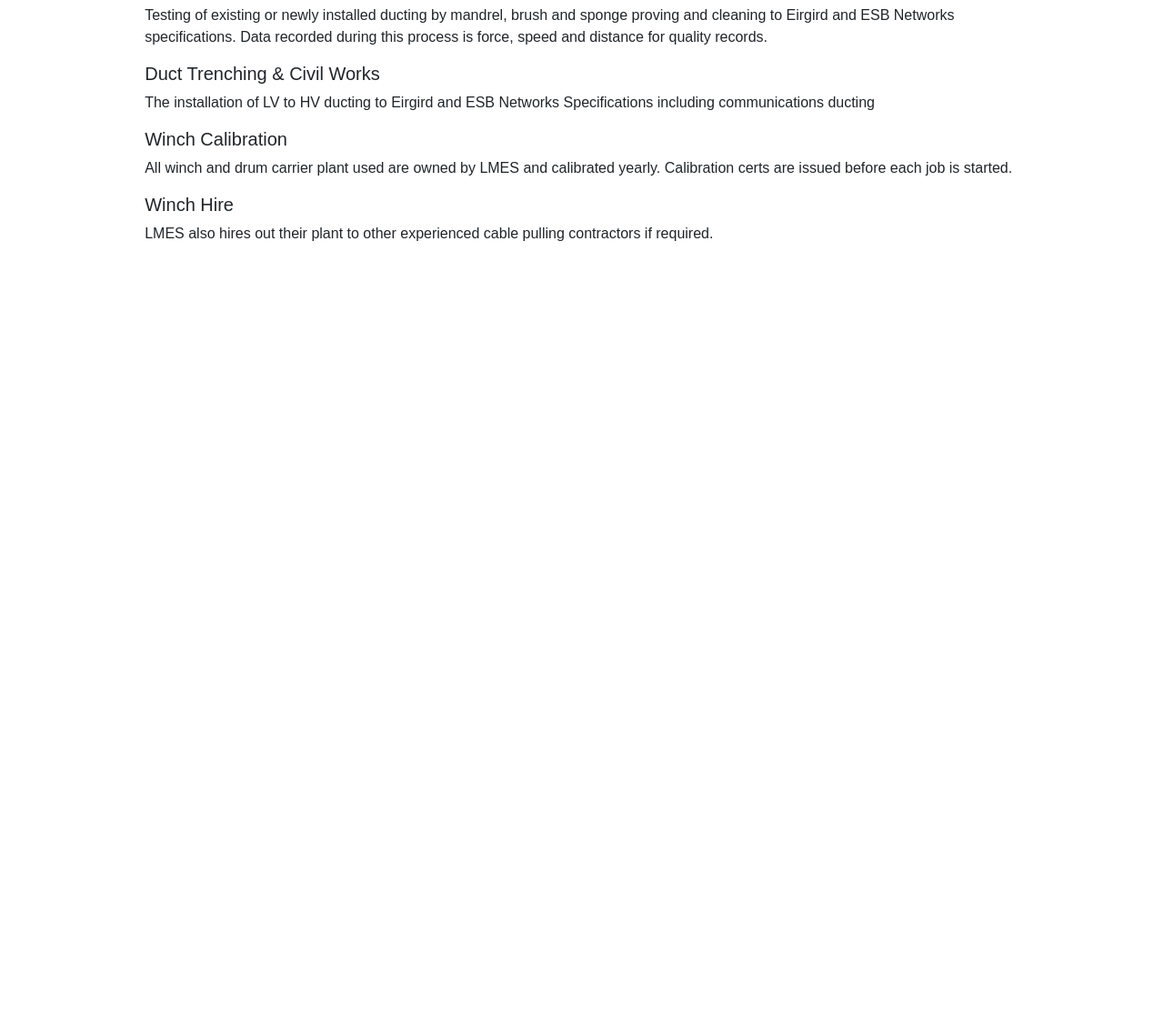
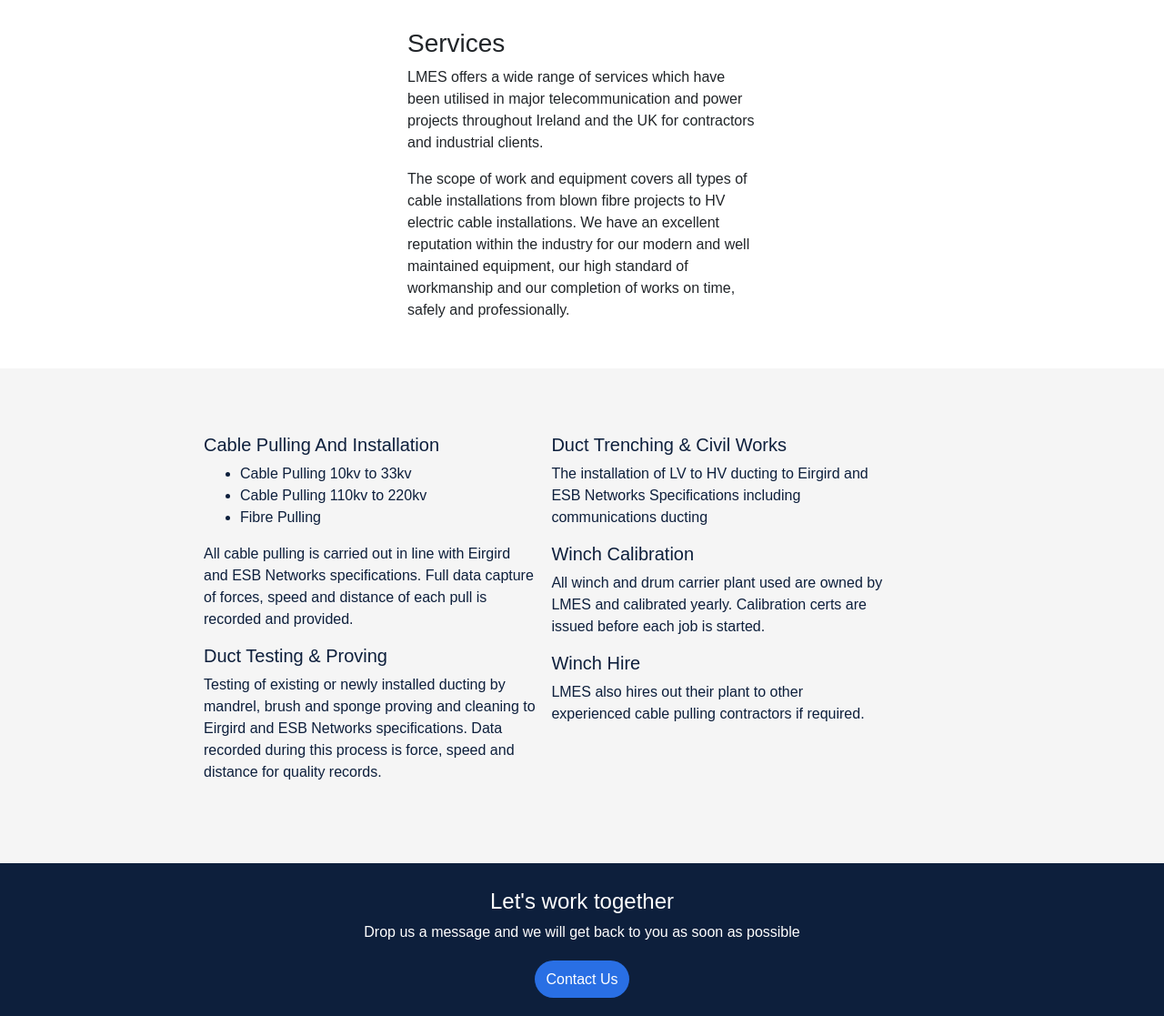
Before and after one commit to SeanLewisIRE/lmes, a plain HTML site: page services.html in a window 1280 px wide. Shown: the part 529-1646 px from the top of the page at 91% size. Before the commit the page ends 814 px from the top, so only its background shows below. Drawn offline with nearby package versions, Linux system fonts and the light colour scheme.

Commit message:
working on services styles

```diff
--- a/assets/css/styles.css
+++ b/assets/css/styles.css
@@ -17,9 +17,8 @@
     margin: 0 auto;
 }
 
-main {
-    width: 95%;
-    margin: 0 auto;
+.end-page-contact {
+    background-color: #0D1F3C;
 }
 
 /* NavBar */
@@ -80,18 +79,22 @@
 
 /* HP Info */
 
-.info-contanier {
+.info-items-wrap{
+    background-color: #296FE4;
+    width: 100%;
+}
+
+.info-container {
     display: flex;
     flex-direction: row;
     flex-wrap: wrap;
-    background-color: #296FE4;
     margin: 0 auto;
     padding: 20px 0;
     align-items: center;
     justify-content: center;
 }
 
-.info-contanier p{
+.info-container p{
     width: 90px;
     text-align: center;
     font-size: 0.9em;
@@ -150,10 +153,6 @@
 
 /* HP Contact */
 
-.home-page-contact {
-    background-color: #0D1F3C;
-}
-
 .contact-text {
     color: #fff;
     text-align: center;
@@ -182,6 +181,45 @@
 }
 
 /* Services */
+
+.services-container {
+    display: flex;
+    flex-direction: column;
+    width: 80%;
+    margin: 0 auto;
+    color: #0D1F3C;
+}
+
+.services-into {
+    background-color: #f5f5f5;
+    color: #0D1F3C;
+}
+
+.services-intro-text{
+    width: 80%;
+    margin: 3.25em auto;
+    font-size: 0.95em;
+}
+
+.services-wrap {
+    background-color: #F5F5F5;
+}
+
+.service-container {
+    font-size: 0.9em;
+}
+
+.column-1.column-2 {
+    width: 100%;
+}
+
+.column-1 {
+    margin-top: 4.5em;
+}
+
+.column-2 {
+    margin-bottom: 4.5em;
+}
 
 /* Case Studies */
 .case-container {
@@ -275,11 +313,11 @@
 
 /* HP Info */
 
-.info-contanier {
+.info-container {
     justify-content: space-around;
 }
 
-.info-contanier p{
+.info-container p{
     font-size: 1em;
     line-height: 100%;
 }
@@ -302,7 +340,7 @@
 
 .main-writeup {
     flex-direction: row;
-    width: 80%;
+    width: 90%;
     margin: 1.5em auto 0 auto;
 }
 
@@ -322,10 +360,6 @@
 }
 
 /* HP Contact */
-
-.home-page-contact {
-    background-color: #0D1F3C;
-}
 
 .contact-text p {
     font-size: 1em;
@@ -358,13 +392,45 @@
     flex-direction: row-reverse;
 }
 
+/* Services     */
+
+.services-container {
+    flex-direction: row;
+}
+
+.services-intro-text{
+    width: 65%;
+    margin: 3.25em auto;
+    font-size: 0.95em;
+}
+
+.service-container {
+    font-size: 0.9em;
+}
+
+.column-1 {
+    width: 50%;
+    height: 375px;
+    margin-top: 4.5em;
+    margin-bottom: 4.5em;
+    padding-right: 0.5em;
+}
+
+.column-2 {
+    width: 50%;
+    height: 100%;
+    margin-top: 4.5em;
+    margin-bottom: 4.5em;
+    padding-left: 0.5em;
+}
+
 /* Contact Us */
 
 .location-container{
 display: flex;
 flex-direction: row;
+}
 
-}
 }
 
 /* Medium Laptops */
@@ -372,12 +438,19 @@
 
 /* Homepage Studies */
 
+.info-container{
+    width: 70%;
+}
+
+.main-writeup {
+    width: 80%;
+}
+
 /* HP Info */
 
-.info-contanier {
+.info-container {
     flex-direction: row;
 }
-
 
 
 /* HP Companies */
@@ -386,5 +459,38 @@
     flex-direction: row;
 }
 
+/* Services     */
+
+.services-container {
+    flex-direction: row;
+    width: 65%;
+}
+
+.services-intro-text{
+    width: 30%;
+    margin: 3.25em auto;
+    font-size: 1em;
+}
+
+.service-container {
+    font-size: 1em;
+}
+
+.column-1 {
+    width: 45%;
+    height: 100%;
+    margin-top: 4.5em;
+    margin-bottom: 4.5em;
+    padding-right: 0.5em;
+}
+
+.column-2 {
+    width: 45%;
+    height: 100%;
+    margin-top: 4.5em;
+    margin-bottom: 4.5em;
+    padding-left: 0.5em;
+}
+
 
 }
--- a/services.html
+++ b/services.html
@@ -16,7 +16,7 @@
 <!-- List inspo:
 https://ui-patterns.com/users/1/collections/lists/screenshots -->
 <body>
-    <nav class="navbar navbar-expand-md navbar-light bg-light">
+    <nav class="navbar navbar-expand-md navbar-light sticky-top">
         <div class='container'>
             <a class="navbar-brand" href="#"><img class="lmes_logo" src="assets/images/logos/lmes.png" alt="LMES logo"></a>
             <button class="navbar-toggler" type="button" data-toggle="collapse" data-target="#navbarNav"
@@ -25,10 +25,10 @@
             </button>
             <div class="collapse navbar-collapse" id="navbarNav">
                 <ul class="navbar-nav ml-auto">
-                    <li class="nav-item">
+                    <li class="nav-item active">
                         <a class="nav-link" href="index.html">Home</a>
                     </li>
-                    <li class="nav-item active">
+                    <li class="nav-item">
                         <a class="nav-link" href="#">Services<span class="sr-only">(current)</span></a>
                     </li>
                     <li class="nav-item">
@@ -42,10 +42,23 @@
         </div>
     </nav>
 
+    <div class="wave-container">
+        <div class="intro-box">
+            <h5>LMES</h5>
+            <p>The LMES team have been involved in major telecommunication and power projects throughout Ireland and the UK.
+            </p>
+        </div>
+        <svg viewBox="0 0 500 150" preserveAspectRatio="none" style="height: 100%; width: 100%;">
+            <path d="M-0.56,137.66 C300.79,138.64 107.78,14.30 500.00,13.31 L506.20,-4.44 L0.00,0.00 Z"
+                style="stroke: none; fill: rgba(13, 31, 60, 1);"></path>
+        </svg>
+    </div>
+
     <main>
-        <div class="content-container">
-            <h1>Services</h1>
 
+            <div class="services-intro">
+                <div class="services-intro-text">
+                    <h3>Services</h3>
                     <p>LMES offers a wide range of services which have been utilised
                         in major telecommunication and power projects throughout
                         Ireland and the UK for contractors and industrial clients.
@@ -55,15 +68,18 @@
                     industry for our modern and well maintained equipment, our high standard of workmanship
                     and our completion of works on time, safely and professionally.
                     </p>
+                </div>
+            </div>
 
-            <h3 class="header-font">Services</h3>
-
+        <div class="services-wrap">
+            <div class="services-container">
+                    <div class="column-1">
                     <div class='service-container'>
                         <h5>Cable Pulling And Installation</h5>
                         <ul>
                             <li>Cable Pulling 10kv to 33kv</li>
-                    <li>Cable Pulling & Installation 110kv to 220kv</li>
-                    <li>Fibre Installation</li>
+                            <li>Cable Pulling 110kv to 220kv</li>
+                            <li>Fibre Pulling</li>
                         </ul>
                         <p>All cable pulling is carried out in line with Eirgird and ESB Networks specifications. Full data capture of
                             forces,
@@ -76,7 +92,9 @@
                         <p>Testing of existing or newly installed ducting by mandrel, brush and sponge proving and cleaning to Eirgird and ESB Networks specifications. Data recorded during this process is force, speed and distance for quality records.
                         </p>
                     </div>
+                </div>
 
+                <div class="column-2">
                     <div class='service-container'>
                         <h5>Duct Trenching & Civil Works</h5>
                         <p>The installation of LV to HV ducting to Eirgird and ESB Networks Specifications including communications ducting
@@ -96,7 +114,17 @@
                         </p>
                     </div>
                 </div>
+            </div>
+        </div>
     </main>
+
+    <div class="end-page-contact">
+        <div class="contact-text">
+            <h4>Let's work together</h4>
+            <p>Drop us a message and we will get back to you as soon as possible</p>
+            <a href="contact.html">Contact Us</a>
+        </div>
+    </div>
 
     <footer>
 
```
Also changed, not shown: index.html (+4 -3 lines). Lines whose indentation alone changed are shown as unchanged.
